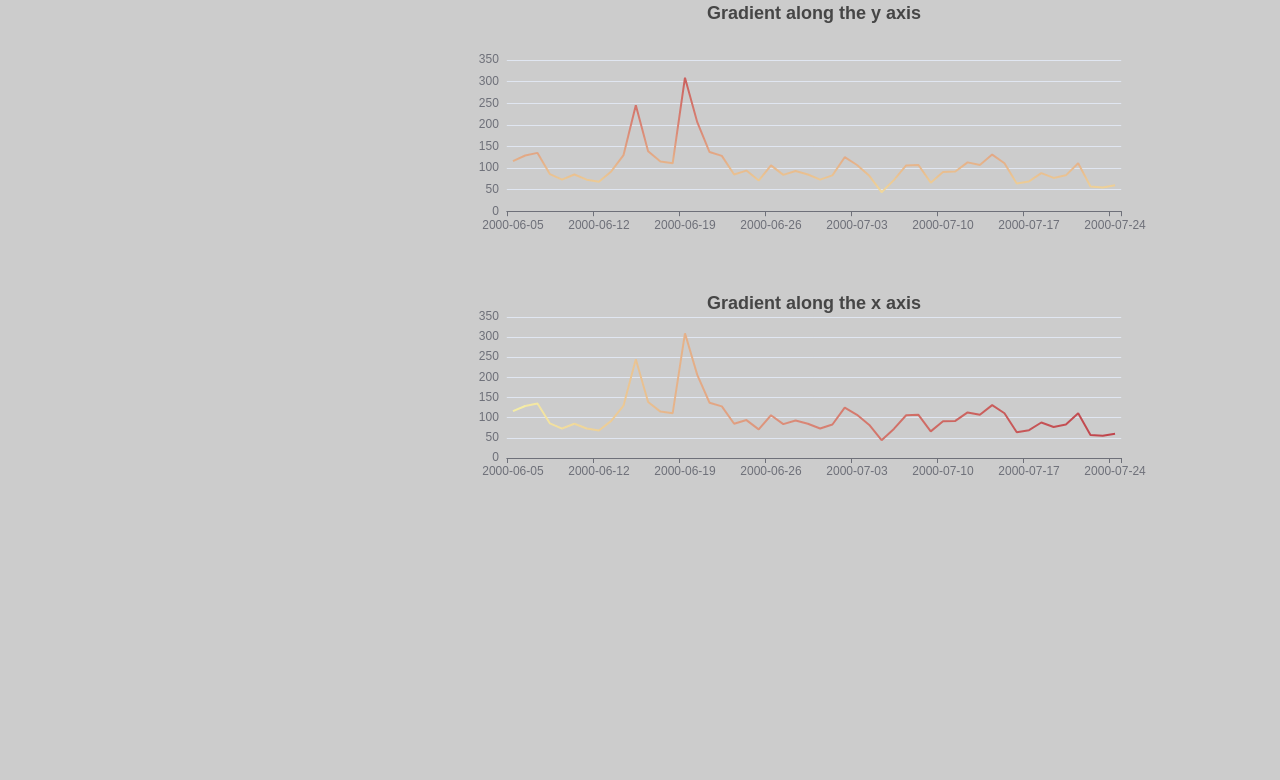
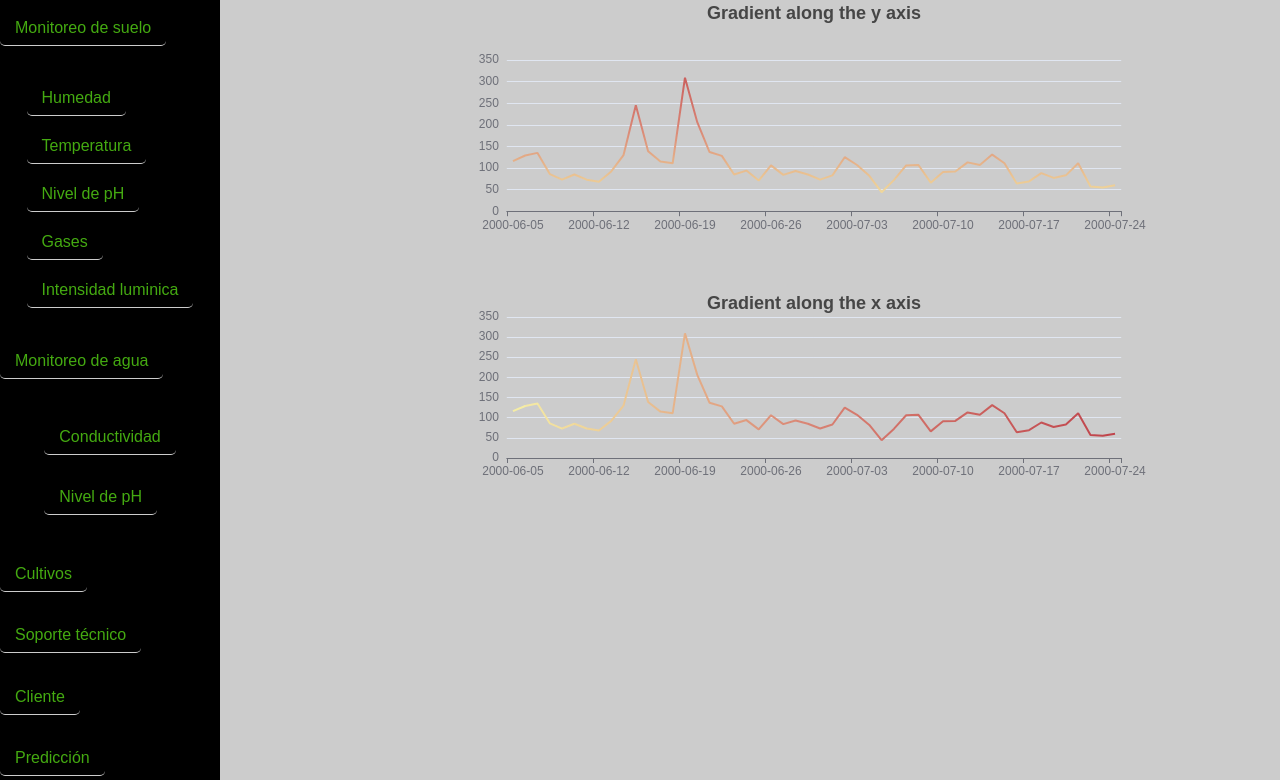
Before and after one commit to HadesEA/Green-Life-PW, a Django app: page /graphics/ in a window 1280 px wide. Shown: the part 100-880 px from the top of the page. Run offline with Django 5.2, Linux system fonts and the light colour scheme; some libraries are stand-ins or nearby versions; grey boxes are pictures that could not be loaded.

Commit message:
sidebar para la pestaña gráficas

```diff
--- a/GreenLife/static/css/bootstrap-custom.css
+++ b/GreenLife/static/css/bootstrap-custom.css
@@ -9,15 +9,6 @@ body{
     justify-content: space-between;
     padding: 10px 120px;
     background-color: #4a1;
-}
-
-.nav__list{
-    display: flex;
-    align-items: center;
-    list-style-type: none;
-    overflow: hidden;
-    margin: 0;
-    gap: 70px;
 }
 
 .nav__list1{
@@ -33,6 +24,19 @@ body{
     height: 80px;
 }
 
+.nav__list{
+    display: flex;
+    align-items: center;
+    list-style-type: none;
+    overflow: hidden;
+    margin: 0;
+    gap: 70px;
+}
+
+#p1{
+    margin: 0;
+}
+
 .item__link{
     font-size: 20px;
     color: black;
@@ -40,6 +44,63 @@ body{
     font-style: normal;
 }
 
-#p1{
+
+.chart{
+    height: 60vh;
+    width: 60vw;
+}
+
+.sidebar{
+    display: flex;
+    justify-content: space-around;
+    align-items: center;
+    flex-direction: column;
+    flex-wrap: wrap;
+    position: fixed;
+    list-style-type: none;
+    background-color: #000;
+    height: 90%;
+    width: 220px;
+    padding: 0;
     margin: 0;
 }
+
+.sidebar__item{
+    height: 30px;
+    width: fit-content;
+    border-bottom: 1px solid #ccc;
+    border-radius: 5px;
+    align-items: end;
+}
+
+.sidebar__item:first-child, .sidebar__item:is(:nth-child(3), :nth-child(5), :nth-child(6), :nth-child(7), :nth-child(8)){
+    align-self: self-start;
+}
+
+.item__sidebar:hover{
+    background-color: #ccc9;
+    color: black;
+    transition: background-color, .7s;
+}
+
+.item__sidebar{
+    height: max-content;
+    border-radius: 10px;
+    padding: 5px 15px;
+    color: #4a1;
+    text-decoration: none;
+}
+
+.suelo{
+    height: 240px;
+    display: flex;
+    flex-direction: column;
+    justify-content: space-around;
+}
+
+.agua{
+    height: 120px;
+    display: flex;
+    flex-direction: column;
+    justify-content: space-around;
+}
--- a/GreenLife/templates/home/graphics.html
+++ b/GreenLife/templates/home/graphics.html
@@ -25,8 +25,31 @@
     </nav>
 </header>
 <body>
+    <section class="">
+        <nav class="">
+            <ul class="sidebar">
+                <li class="sidebar__item"><a href="" class="item__sidebar">Monitoreo de suelo</a></li>
+                <div class="suelo">
+                    <li class="sidebar__item"><a href="" class="item__sidebar">Humedad</a></li>
+                    <li class="sidebar__item"><a href="" class="item__sidebar">Temperatura</a></li>
+                    <li class="sidebar__item"><a href="" class="item__sidebar">Nivel de pH</a></li>
+                    <li class="sidebar__item"><a href="" class="item__sidebar">Gases</a></li>
+                    <li class="sidebar__item"><a href="" class="item__sidebar">Intensidad luminica</a></li>
+                </div>
+                <li class="sidebar__item"><a href="" class="item__sidebar">Monitoreo de agua</a></li>
+                <div class="agua">
+                    <li class="sidebar__item"><a href="" class="item__sidebar">Conductividad</a></li>
+                    <li class="sidebar__item"><a href="" class="item__sidebar">Nivel de pH</a></li>
+                </div>
+                <li class="sidebar__item"><a href="" class="item__sidebar">Cultivos</a></li>
+                <li class="sidebar__item"><a href="" class="item__sidebar">Soporte técnico</a></li>
+                <li class="sidebar__item"><a href="" class="item__sidebar">Cliente</a></li>
+                <li class="sidebar__item"><a href="" class="item__sidebar">Predicción</a></li>
+            </ul>
+        </nav>
+    </section>
     <div class="container" style="display: flex; justify-content: end;">
-        <div id="chart" class="chart" style="height: 60vh; width: 60vw;">
+        <div id="chart" class="chart">
         </div>
     </div>
     <!-- Apache Echarts -->
```
Also changed, not shown: GreenLife/templates/base/base.html (added, +35 -0 lines), GreenLife/templates/home/index.html (+7 -37 lines).
